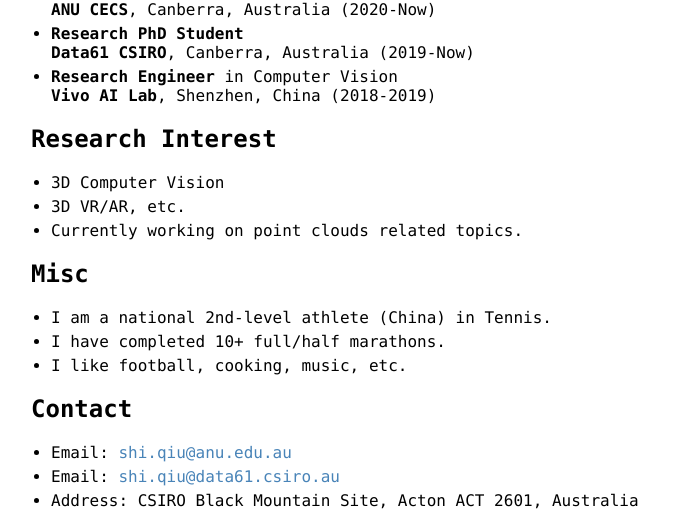
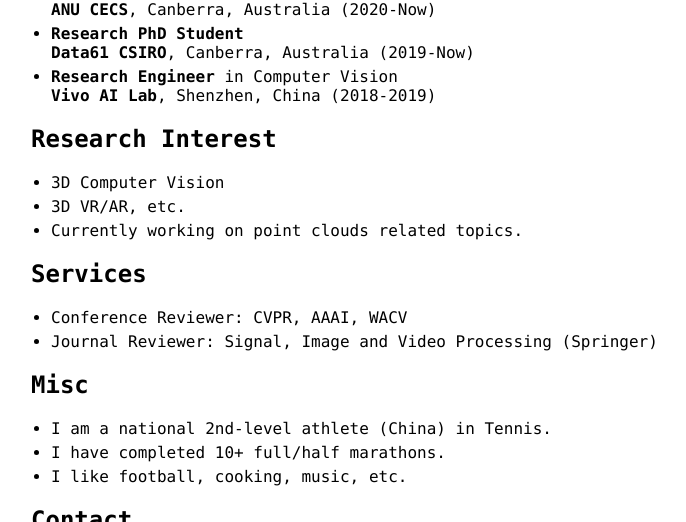
Before and after one commit to ShiQiu0419/ShiQiu0419.github.io, a Jekyll site: the page built from index.md, in a window 1280 px wide and 900 px high, scrolled down 1176 px, cut to the strip 0-522 px from the top of the window. Shown: the whole strip, without its empty margins (259-945 px from the left). Built offline with Jekyll 4.4.1, drawn with Linux system fonts in a browser that asks for light colours; our own code applies the rules of GitHub Pages for plain Markdown files.

Commit message:
Update index.md

```diff
--- a/index.md
+++ b/index.md
@@ -54,6 +54,10 @@ ENGN4528 Computer Vision
 * 3D VR/AR, etc.
 * Currently working on point clouds related topics.
 
+## Services
+* Conference Reviewer: CVPR, AAAI, WACV
+* Journal Reviewer: Signal, Image and Video Processing (Springer)
+
 ## Misc
 * I am a national 2nd-level athlete (China) in Tennis.
 * I have completed 10+ full/half marathons.
```
